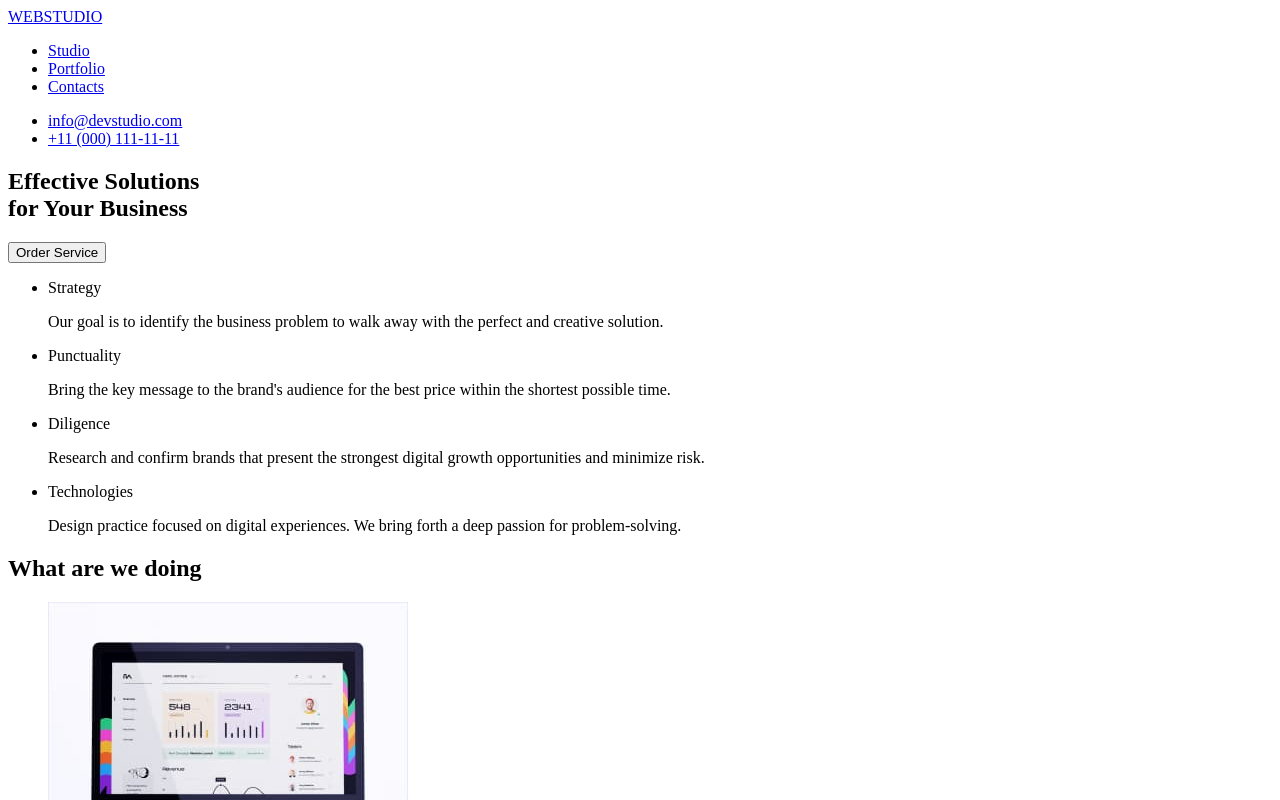
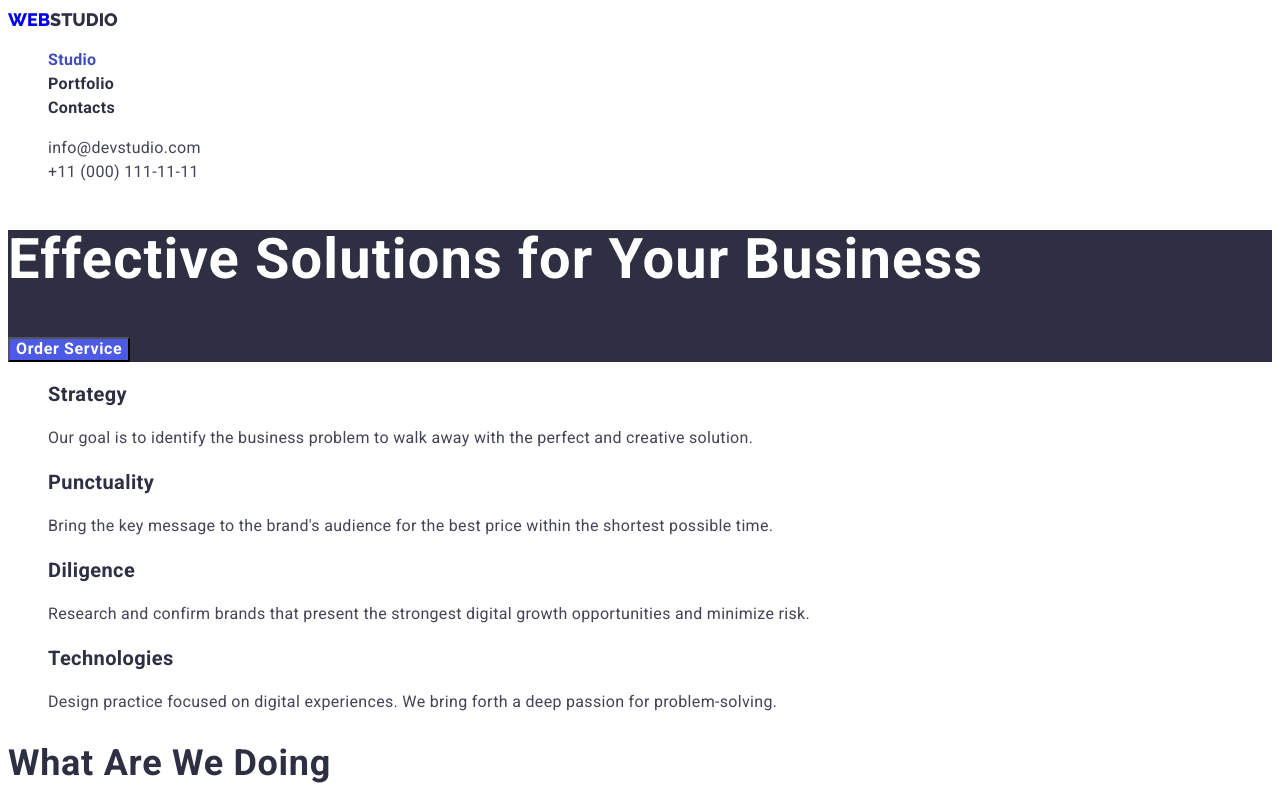
Before and after one commit to marinakalinichenko/goit-markup-hw-02, a plain HTML site: page index.html in a window 1280 px wide. Shown: the top 800 px of the page. Drawn offline with Linux system fonts and the light colour scheme.

Commit message:
Add color and font

```diff
--- a/css/styles.css
+++ b/css/styles.css
@@ -0,0 +1,177 @@
+:root {
+    --dark-color:#2E2F42;
+    --text-color: #434455;
+    --pressed-state-color: #404BBF;
+    --btn-color: #FFFFFF;
+    --links-color: #4D5AE5;
+    --accent-color:#E7E9FC;
+    --footer-logo-color: #F4F4FD;
+}
+body {
+    font-family: 'Roboto', sans-serif;
+   color: var(--text-color);
+
+}
+/*------------HEADER----------------*/
+.list {
+    list-style: none;
+}
+.link {
+    text-decoration: none;
+}
+.header-logo {
+font-family: 'Raleway', sans-serif;
+font-weight: 800;
+font-size: 18px;
+line-height: 1.33;
+text-transform: uppercase;
+}
+
+.header-logo-studio {
+/* NAVY BLUE */
+color: var(--dark-color);}
+
+
+/*-----------------nav-------------------------*/
+.header-link {
+    font-weight: 700;
+    font-size: 16px;
+    line-height: 1.5;
+    letter-spacing: 0.02em;
+   /* navy blue */
+    color: var(--dark-color);
+}
+.header-link:hover,
+.header-link:focus {
+    color: var(--pressed-state-color);
+    background-color:var(--btn-color);
+}
+.header-list .header-link.current {
+    color: var(--pressed-state-color);
+}
+
+/*-------------/nav----------------*/
+
+
+/*--------------contacts--------------*/
+.contacts {
+    font-size: 16px;
+    line-height: 1.5;
+    letter-spacing: 0.02em;
+/* SLATE */
+    color: var(--text-color);
+}
+.contacts:hover,
+.contacts:focus {
+    color: var(--pressed-state-color);
+   background-color: var(--btn-color);
+}
+/*----------------/contacts-------------------*/
+/*--------------------/HEADER-----------*/
+/*---------------MAIN-HERO-------------------*/
+.hero {
+    background-color: var(--dark-color);
+}
+.main-title {
+
+font-weight: 700;
+font-size: 56px;
+line-height: 1.07;
+letter-spacing: 0.02em;
+color: var(--btn-color);
+}
+.modal-btn {
+  font-family: inherit;
+    font-weight: 700;
+    font-size: 16px;
+    line-height: 1.18;
+    letter-spacing: 0.04em;
+    cursor: pointer;
+    color: var(--btn-color);
+    background-color: var(--links-color);
+}
+.modal-btn:hover,
+.modal-btn:focus
+ {
+background-color: var(--pressed-state-color);
+}
+/*-----------------/Hero----------------*/
+/*----------------- Section-SOLUTIONS---------*/
+.menu-name{
+
+    font-weight: 700;
+    font-size: 20px;
+    line-height: 1.2;
+    letter-spacing: 0.02em;
+    /* NAVY BLUE */
+    color: var(--dark-color);
+}
+.menu-text {
+
+    font-size: 16px;
+    line-height: 1.5;
+    letter-spacing: 0.02em;
+    /* SLATE */
+    color: var(--text-color);
+}
+/*-----------------/section-SOLUTIONS---------*/
+/*------------------sec-IMAGES-TEAM--------------------*/
+.title {
+
+font-weight: 700;
+font-size: 36px;
+line-height: 1.11;
+letter-spacing: 0.02em;
+text-transform: capitalize;
+color: var(--dark-color);
+}
+/*------------------/sec-IMAGES--------------------*/
+.team-name {
+
+    font-weight: 700;
+    font-size: 20px;
+    line-height: 1.2;
+    letter-spacing: 0.02em;
+    /* NAVY BLUE */
+    color: var(--dark-color);
+
+}
+.team-text{
+    font-size: 16px;
+    line-height: 1.5;
+    letter-spacing: 0.02em;
+    /* SLATE */
+    color: var(--text-color);
+
+}
+.team {
+    background-color: var(--accent-color);
+}
+/*------------------/sec-TEAM--------------------*/
+/*------------------FOOTER--------------------*/
+.footer-link {
+    font-family: 'Raleway', sans-serif;
+font-weight: 800;
+font-size: 18px;
+line-height: 1.17;
+letter-spacing: 0.03em;
+text-transform: uppercase;
+/* IRIS */
+color: var(--links-color);
+
+}
+.footer-studio {
+
+    /* CLOUD */
+    color:var(--footer-logo-color);
+}
+.footer-text {
+font-size: 16px;
+line-height: 1.5;
+letter-spacing: 0.02em;
+/* CORNFLOWER */
+color: var(--accent-color);}
+.footer {
+    background-color: var(--dark-color);
+}
+/*------------------/FOOTER--------------------*/
--- a/index.html
+++ b/index.html
@@ -5,99 +5,109 @@
     <meta http-equiv="X-UA-Compatible" content="IE=edge">
     <meta name="viewport" content="width=device-width, initial-scale=1.0">
     <title>Webstudio</title>
+    <link rel="preconnect" href="https://fonts.googleapis.com">
+    <link rel="preconnect" href="https://fonts.gstatic.com" crossorigin>
+    <link href="https://fonts.googleapis.com/css2?family=Raleway:wght@800&family=Roboto:wght@400;500;700;900&display=swap" rel="stylesheet">
+    <link rel="stylesheet" href="./css/styles.css">
 </head>
 <body>
-    <header>
-        <a href="/">WEBSTUDIO</a>
-        <nav>
-            <ul>
-                <li>
-                    <a href="#">Studio</a>
+    <!--HEADER-->
+    <header class="header">
+        <a class="header-logo link" href="./index.html">Web<span class="header-logo-studio">Studio</span></a>
+        <nav class="header-navigation">
+            <ul class="header-list list">
+                <li class="header-item">
+                    <a class="header-link link current" href="">Studio</a>
                 </li>
-                <li>
-                    <a href="#">Portfolio</a>
+                <li class="header-item">
+                    <a class="header-link link" href="./portfolio.html">Portfolio</a>
                 </li>
-                <li>
-                    <a href="#">Contacts</a>
+                <li class="header-item">
+                    <a class="header-link link" href="">Contacts</a>
                 </li>
             </ul>
         </nav>
-        <ul>
-            <li>
-                <a href="mailto:info@devstudio.com">info@devstudio.com</a>
+        <ul class="header-list list">
+            <li class="header-item">
+                <a class="contacts link" href="mailto:info@devstudio.com">info@devstudio.com</a>
             </li>
-            <li>
-                <a href="tel:+11(000)1111111">+11 (000) 111-11-11</a>
+            <li class="header-item">
+                <a class="contacts link" href="tel:+11(000)1111111">+11 (000) 111-11-11</a>
             </li>
         </ul>
     </header>
     <main>
-        <section>
-            <h1>Effective Solutions <br> for Your Business</h1>
-            <button type="button">Order Service</button>
+        <!--Hero-->
+        <section class="hero">
+            <h1 class="main-title">Effective Solutions for Your Business</h1>
+            <button class="modal-btn" type="button">Order Service</button>
         </section>
-        <section>
+        <section class="solutions">
             <h2 hidden>solution</h2>
-                <ul>
-                    <li>
-                        <p>Strategy</p>
-                        <p>Our goal is to identify the business
+                <ul class="menu-solutions list">
+                    <li class="menu-item">
+                        <p class="menu-name">Strategy</p>
+                        <p class="menu-text">Our goal is to identify the business
                             problem to walk away with the perfect and creative solution. </p>
                     </li>
-                    <li>
-                        <p>Punctuality</p>
-                        <p>Bring the key message to the brand's audience for the best price within the shortest possible time.</p>
+                    <li class="menu-item">
+                        <p class="menu-name">Punctuality</p>
+                        <p class="menu-text">Bring the key message to the brand's audience for the best price within the shortest possible time.</p>
                     </li>
-                    <li>
-                        <p>Diligence</p>
-                        <p>Research and confirm brands that present the strongest digital growth opportunities and minimize risk.
+                    <li class="menu-item">
+                        <p class="menu-name">Diligence</p>
+                        <p class="menu-text">Research and confirm brands that present the strongest digital growth opportunities and minimize risk.
                         </p>
                     </li>
-                    <li>
-                        <p>Technologies</p>
-                        <p>Design practice focused on digital experiences. We bring forth a deep passion for problem-solving.</p>
+                    <li class="menu-item">
+                        <p class="menu-name">Technologies</p>
+                        <p class="menu-text">Design practice focused on digital experiences. We bring forth a deep passion for problem-solving.</p>
                     </li>
                 </ul>
         </section>
-        <section>
-            <h2>What are we doing</h2>
-            <ul>
-                <li>
+        <section class="images">
+            <h2 class="images-title title">What are we doing</h2>
+            <ul class="images-menu list">
+                <li class="images-item">
                     <img src="./images/homework1/monitor.jpg" alt="monitor" width="360" height="300">
                 </li>
-                <li>
+                <li class="images-item">
                     <img src="./images/homework1/phones.jpg" alt="phones" width="360" height="300">
                 </li>
-                <li>
+                <li class="images-item">
                     <img src="./images/homework1/phone.jpg" alt="phone" width="360" height="300">
                 </li>
             </ul>
         </section>
-        <section>
-            <h2>Our Team</h2>
-            <ul>
-                <li><img src="/images/homework1/mark_guerrero.jpg" alt="man with a beard" width="264" height="260">
-                <h3>Mark Guerrero</h3>
-            <p>Product Designer</p>
+        <section class="team">
+            <h2 class="team-title title">Our Team</h2>
+            <ul class="team-photo list">
+                <li class="team-item">
+                    <img src="/images/homework1/mark_guerrero.jpg" alt="man with a beard" width="264" height="260">
+                <h3 class="team-name">Mark Guerrero</h3>
+            <p class="team-text">Product Designer</p>
         </li>
-                <li><img src="./images/homework1/tom_ford.jpg" alt="blond man" width="264" height="260">
-                <h3>Tom Ford</h3>
-            <p>Frontend Developer</p>
+                <li class="team-item">
+                    <img src="./images/homework1/tom_ford.jpg" alt="blond man" width="264" height="260">
+                <h3 class="team-name">Tom Ford</h3>
+            <p class="team-text">Frontend Developer</p>
         </li>
-                <li><img src="./images/homework1/camila_garcia.jpg" alt="woman" width="264" height="260">
-                    <h3>Camila Garcia</h3>
-                    <p>Marketing</p>
+                <li class="team-item">
+                    <img src="./images/homework1/camila_garcia.jpg" alt="woman" width="264" height="260">
+                    <h3 class="team-name">Camila Garcia</h3>
+                    <p class="team-text">Marketing</p>
                 </li>
-                <li><img src="./images/homework1/daniel_wilson.jpg" alt="man in a gray T-shirt" width="264" height="260">
-                    <h3>Daniel Wilson</h3>
-                <p>UI Designer</p>
+                <li class="team-item">
+                    <img src="./images/homework1/daniel_wilson.jpg" alt="man in a gray T-shirt" width="264" height="260">
+                    <h3 class="team-name">Daniel Wilson</h3>
+                <p class="team-text">UI Designer</p>
             </li>
             </ul>
         </section>
     </main>
-    <footer>
-        <a href="/">WEBSTUDIO</a>
-        <p>Increase the flow of customers and sales for your business with digital marketing & growth solutions.</p>
+    <footer class="footer">
+        <a class="footer-link link" href="/">Web<span class="footer-studio">Studio</span></a>
+        <p class="footer-text">Increase the flow of customers and sales for your business with digital marketing & growth solutions.</p>
     </footer>
 </body>
 </html>
```
Also changed, not shown: portfolio.html (added, +48 -0 lines).
